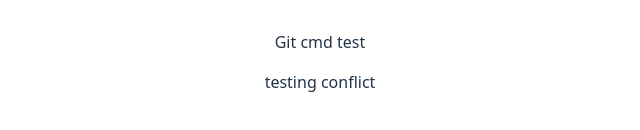
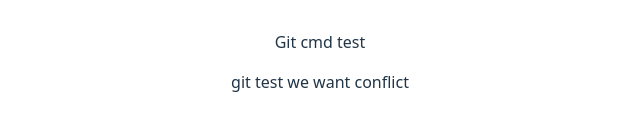
Before and after one commit to Srinath-Rajkumar/git-cmd-practice, a React (Vite) app: page / in a window 1280 px wide. Shown: the part 338-468 px from the top of the page, without its empty margins (320-960 px from the left). Built offline with nearby package versions, Linux system fonts and the light colour scheme.

Commit message:
conflict test

```diff
--- a/src/App.tsx
+++ b/src/App.tsx
@@ -4,7 +4,7 @@ function App() {
   return (
     <>
       <p>Git cmd test</p>
-      <p>testing conflict</p>
+      <p>git test we want conflict</p>
     </>
   );
 }
```
